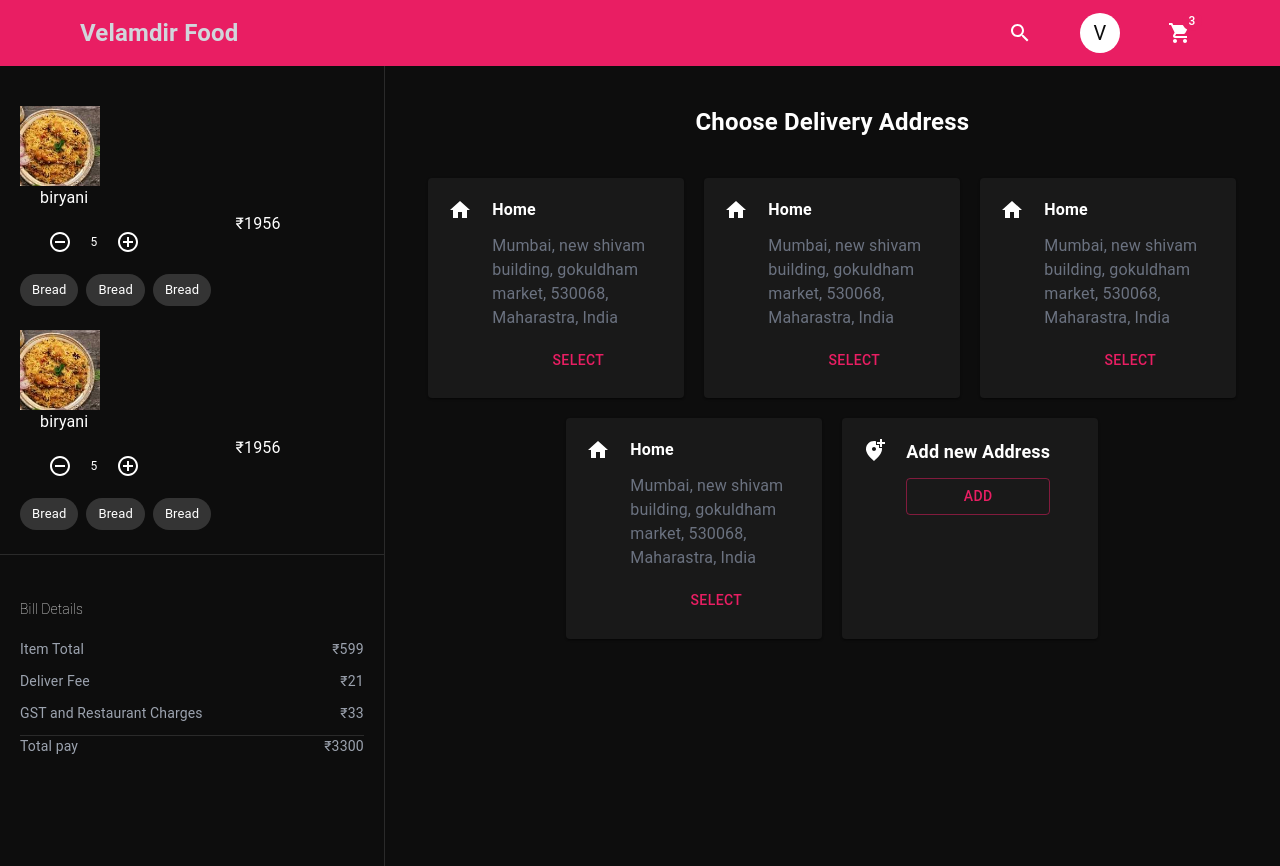
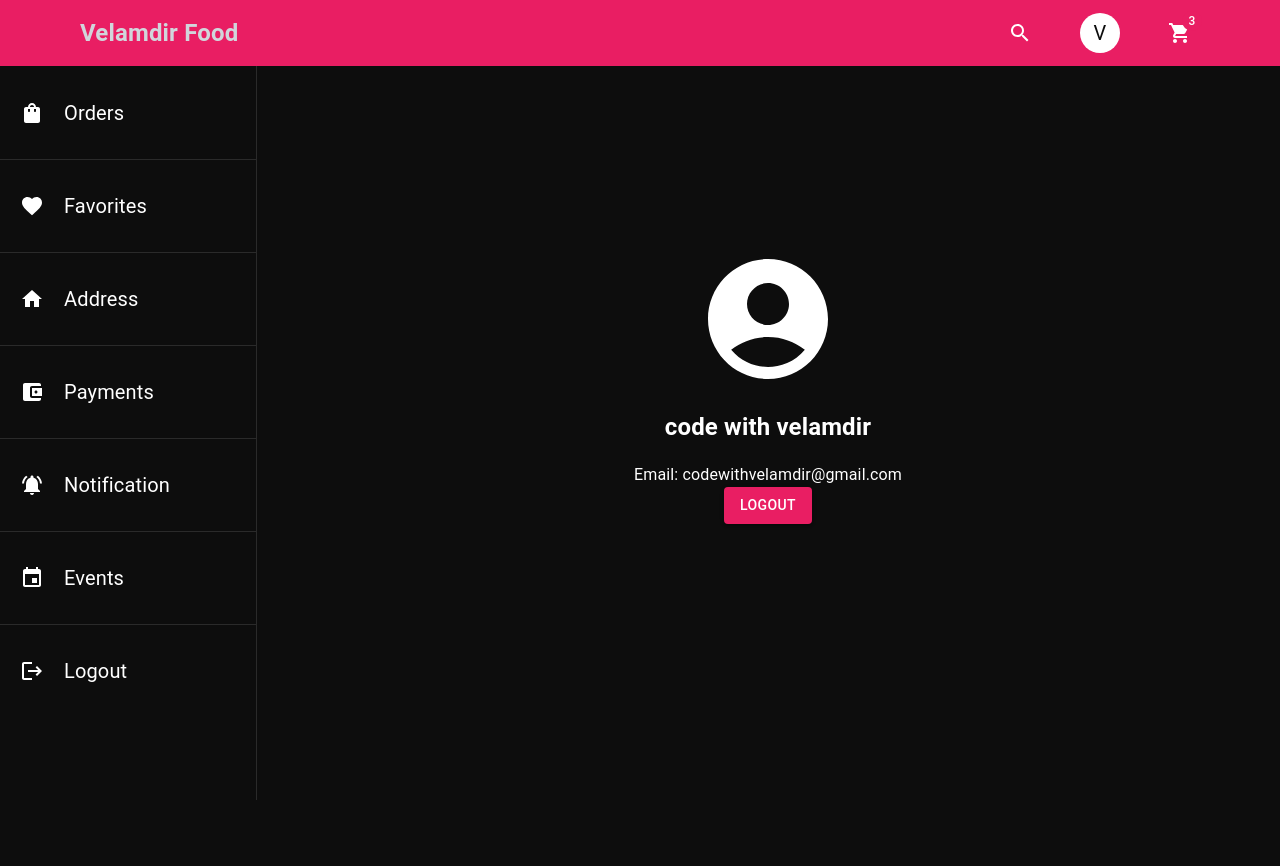
Before and after one commit to gurawliprakhar/Food-Dilevery, a React (Create React App) app in the folder Frontend/frontend/: page /my-profile in a window 1280 px wide. After the commit the page ends 800 px from the top, so only its background shows below. Built offline with nearby package versions, Linux system fonts and the light colour scheme.

Commit message:
completed Cart ... now writing profile

```diff
--- a/Frontend/frontend/package.json
+++ b/Frontend/frontend/package.json
@@ -13,6 +13,7 @@
     "formik": "^2.4.6",
     "react": "^18.3.1",
     "react-dom": "^18.3.1",
+    "react-router-dom": "^6.24.0",
     "react-scripts": "5.0.1",
     "react-slick": "^0.30.2",
     "slick-carousel": "^1.8.1",
--- a/Frontend/frontend/src/App.js
+++ b/Frontend/frontend/src/App.js
@@ -6,15 +6,19 @@ import darkTheme from './Theme/DarkTheme';
 import Home from "./component/Home/Home";
 import RestaurantDetails from "./component/Restaurant/RestaurantDetails";
 import Cart from "./component/Cart/Cart";
+import Profile from "./component/Profile/Profile";
+import { CustomerRoute } from "./Routers/CustomerRoute";
 
 function App() {
   return (
     <ThemeProvider theme={darkTheme}>
       <CssBaseline/>
-      <Navbar />
+      {/*<Navbar />*/}
       {/*<Home/>*/}
       {/*<RestaurantDetails>*/}
-      <Cart/>
+      {/*<Cart/>*/}
+      {/*<Profile/> */}
+      <CustomerRoute/>
     </ThemeProvider>
   );
 }
--- /dev/null
+++ b/Frontend/frontend/src/Routers/CustomerRoute.jsx
@@ -0,0 +1,23 @@
+import React from "react";
+import { Navbar } from "../component/Navbar/Navbar";
+import { Route, Routes } from "react-router-dom";
+import Home from "../component/Home/Home";
+import RestaurantDetails from "../component/Restaurant/RestaurantDetails";
+import Cart from "../component/Cart/Cart";
+import Profile from "../component/Profile/Profile";
+
+
+export const CustomerRoute = () => {
+  return (
+    <div>
+      <Navbar />
+      <Routes>
+        <Route path="/" element={<Home />} />
+        <Route path="/account/:register" element={<Home />} />
+        <Route path="/restaurant/:city/:title/:id" element={<RestaurantDetails />} />
+        <Route path="/cart" element={<Cart />} />
+        <Route path="/my-profile/*" element={<Profile />} />
+      </Routes>
+    </div>
+  );
+};
--- a/Frontend/frontend/src/component/Navbar/Navbar.jsx
+++ b/Frontend/frontend/src/component/Navbar/Navbar.jsx
@@ -1,13 +1,16 @@
 import React from "react";
-import { Avatar, Badge, IconButton } from "@mui/material";
+import { Avatar, Badge, Box, IconButton } from "@mui/material";
 import SearchIcon from "@mui/icons-material/Search";
 import ShoppingCartIcon from "@mui/icons-material/ShoppingCart";
 import { pink } from "@mui/material/colors";
-import "./Navbar.css"
+import "./Navbar.css";
 
 export const Navbar = () => {
   return (
-    <div className="px-5 z-50 py-[0.8rem] bg-[#e91e63] lg:px-20 flex justify-between">
+    <Box
+      className="px-5 sticky top-0 z-50 py-[.8rem] bg-[#e91e63] lg:px-20 flex
+      justify-between"
+    >
       <div className="lg:mr-10 cursor-pointer flex items-center space-x-4">
         <span className="logo font-semibold text-gray-300 text-2xl">
           Velamdir Food
@@ -30,6 +33,6 @@ export const Navbar = () => {
           </IconButton>
         </div>
       </div>
-    </div>
+    </Box>
   );
 };
--- /dev/null
+++ b/Frontend/frontend/src/component/Profile/Address.jsx
@@ -0,0 +1,7 @@
+import React from 'react'
+
+export default function Address () {
+  return (
+    <div>Address</div>
+  )
+}
--- /dev/null
+++ b/Frontend/frontend/src/component/Profile/Event.jsx
@@ -0,0 +1,5 @@
+import React from "react";
+
+export default function Event() {
+  return <div>Event</div>;
+}
--- /dev/null
+++ b/Frontend/frontend/src/component/Profile/Favorites.jsx
@@ -0,0 +1,7 @@
+import React from 'react'
+
+export default function Favorites() {
+  return (
+    <div>Favorites</div>
+  )
+}
--- /dev/null
+++ b/Frontend/frontend/src/component/Profile/Orders.jsx
@@ -0,0 +1,9 @@
+import React from 'react'
+
+export const Orders = () =>  {
+  return (
+    <div className='flex items-center flex-col'>
+
+    </div>
+  )
+}
--- /dev/null
+++ b/Frontend/frontend/src/component/Profile/Profile.jsx
@@ -0,0 +1,29 @@
+import React from "react";
+import { Route, Routes } from "react-router-dom";
+import UserProfile from "./UserProfile";
+import Address from "./Address";
+import Favorites from "./Favorites";
+import Event from "./Event";
+import { ProfileNavigation } from "./ProfileNavigation";
+import { Orders } from "./Orders";
+
+const Profile = () => {
+  return (
+    <div className="lg:flex justify-between">
+      <div className="sticky h-[80vh] lg:w-[20%]">
+        <ProfileNavigation />
+      </div>
+      <div className="lg:w-[80%]">
+        <Routes>
+          <Route path="/" element={<UserProfile />} />
+          <Route path="orders" element={<Orders />} />
+          <Route path="address" element={<Address />} />
+          <Route path="favorites" element={<Favorites />} />
+          <Route path="events" element={<Event />} />
+        </Routes>
+      </div>
+    </div>
+  );
+};
+
+export default Profile;
--- /dev/null
+++ b/Frontend/frontend/src/component/Profile/ProfileNavigation.jsx
@@ -0,0 +1,57 @@
+import React from "react";
+import ShoppingBagIcon from "@mui/icons-material/ShoppingBag";
+import FavoriteIcon from "@mui/icons-material/Favorite";
+import HomeIcon from "@mui/icons-material/Home";
+import AccountBalanceWalletIcon from "@mui/icons-material/AccountBalanceWallet";
+import NotificationsActiveIcon from "@mui/icons-material/NotificationsActive";
+import EventIcon from "@mui/icons-material/Event";
+import LogoutIcon from "@mui/icons-material/Logout";
+import { Divider, Drawer, useMediaQuery } from "@mui/material";
+import { useNavigate } from "react-router-dom";
+
+const menu = [
+  { title: "Orders", icon: <ShoppingBagIcon /> },
+  { title: "Favorites", icon: <FavoriteIcon /> },
+  { title: "Address", icon: <HomeIcon /> },
+  { title: "Payments", icon: <AccountBalanceWalletIcon /> },
+  { title: "Notification", icon: <NotificationsActiveIcon /> },
+  { title: "Events", icon: <EventIcon /> },
+  { title: "Logout", icon: <LogoutIcon /> },
+];
+
+export const ProfileNavigation = ({ open, handleClose }) => {
+  const isSmallScreen = useMediaQuery("(max-width:900px)");
+  const navigate = useNavigate();
+  const handleNavigate = (item) => {
+    navigate(`/my-profile/${item.title.toLowerCase()}`);
+  };
+  return (
+    <div>
+      <Drawer
+        variant={isSmallScreen ? "temporary" : "permanent"}
+        onClose={handleClose}
+        open={isSmallScreen ? open : true}
+        anchor="left"
+        sx={{ zIndex: 1, position: "sticky" }}
+      >
+        <div
+          className="w-[50vw] lg:w-[20vw] h-[90vh] flex flex-col
+        justify-center text-xl pt-16 gap-8 "
+        >
+          {menu.map((item, i) => (
+            <>
+              <div
+                onClick={() => handleNavigate(item)}
+                className="px-5 flex items-center space-x-5 cursor-pointer"
+              >
+                {item.icon}
+                <span>{item.title}</span>
+              </div>
+              {i !== menu.length - 1 && <Divider />}
+            </>
+          ))}
+        </div>
+      </Drawer>
+    </div>
+  );
+};
--- /dev/null
+++ b/Frontend/frontend/src/component/Profile/UserProfile.jsx
@@ -0,0 +1,29 @@
+import React from "react";
+import AccountCircleIcon from "@mui/icons-material/AccountCircle";
+import { Button } from "@mui/material";
+
+const UserProfile = () => {
+  const handleLogout = () => {};
+
+  return (
+    <div
+      className="min-h-[80vh] flex flex-col justify-center items-center
+    text-center"
+    >
+      <div className="flex flex-col items-center justify-center">
+        <AccountCircleIcon sx={{ fontSize: "9rem" }} />
+        <h1 className="py-5 text-2xl font-semibold ">code with velamdir</h1>
+        <p>Email: codewithvelamdir@gmail.com</p>
+        <Button
+          variant="contained"
+          onClick={handleLogout}
+          sx={{ margin: "2 rem 0 rem" }}
+        >
+          Logout
+        </Button>
+      </div>
+    </div>
+  );
+};
+
+export default UserProfile;
--- a/Frontend/frontend/src/index.js
+++ b/Frontend/frontend/src/index.js
@@ -1,17 +1,17 @@
-import React from 'react';
-import ReactDOM from 'react-dom/client';
-import './index.css';
-import App from './App';
-import reportWebVitals from './reportWebVitals';
+import React from "react";
+import ReactDOM from "react-dom";
+import "./index.css";
+import App from "./App";
+import reportWebVitals from "./reportWebVitals";
+import { BrowserRouter } from "react-router-dom";
 
-const root = ReactDOM.createRoot(document.getElementById('root'));
+const root = ReactDOM.createRoot(document.getElementById("root"));
 root.render(
   <React.StrictMode>
-    <App />
+    <BrowserRouter>
+      <App />
+    </BrowserRouter>
   </React.StrictMode>
 );
 
-// If you want to start measuring performance in your app, pass a function
-// to log results (for example: reportWebVitals(console.log))
-// or send to an analytics endpoint. Learn more: https://bit.ly/CRA-vitals
 reportWebVitals();
```
Also changed, not shown: 1 other file (tests, documents, lock files or other folders).
